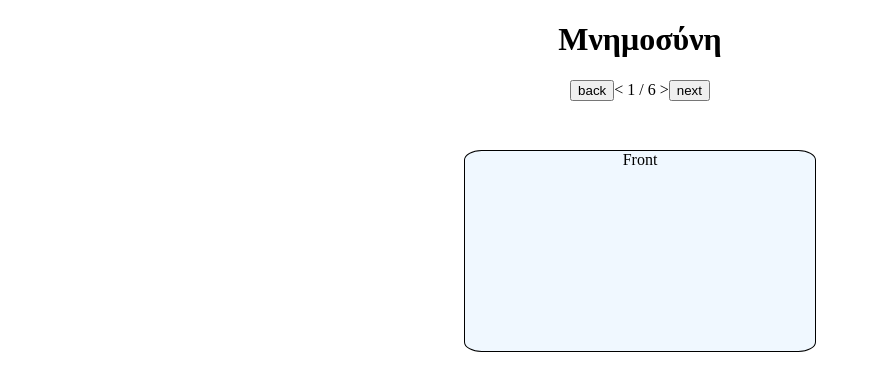
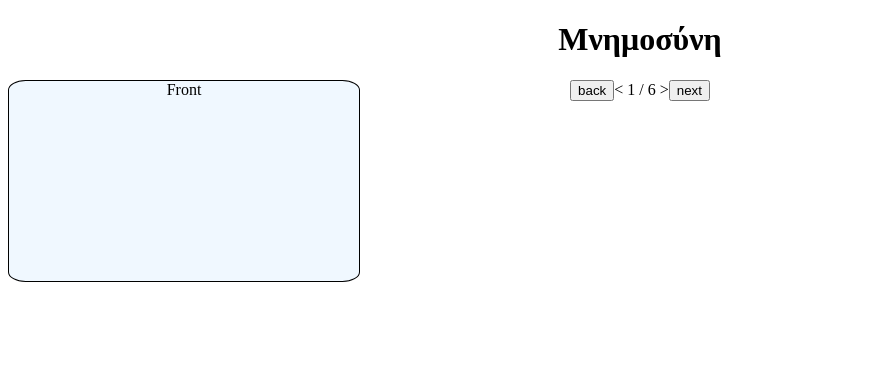
Before and after one commit to coleenhuang/Mnemosyne-front, a React (Create React App) app: page / in a window 1280 px wide. Shown: the top 390 px of the page, without its empty margins (0-871 px from the left). Built offline with nearby package versions, Linux system fonts and the light colour scheme; no server answers.

Commit message:
fixed bugs for card flipping animation

```diff
--- a/src/components/Card.js
+++ b/src/components/Card.js
@@ -2,12 +2,13 @@ import React, { useState } from 'react';
 import styles from './Card.module.css';
 
 const Card = () => {
-    const [show, setShow] = useState(true)
-    //FIXME: need to somehow nest the front and back of the card on top of one another
+    const [flip, setFlip] = useState(true)
+
     return (
-        <div className={styles.flipper} onClick={() => setShow(!show)}>
-            <div className={`${styles.front} ${styles.card_face} ${show?styles.visible:styles.hidden}`}>Front</div>
-            <div className={`${styles.back} ${styles.card_face} ${show?styles.hidden:styles.visible}`}>Back</div>
+        <div className={styles.flip_container} onClick={() => setFlip(!flip)}>
+            <div className={
+                `${styles.front} ${styles.card_face} ${flip?styles.visible:styles.hidden}`}>Front</div>
+            <div className={`${styles.back} ${styles.card_face} ${flip?styles.hidden:styles.visible}`}>Back</div>
         </div>
     )
 }
--- a/src/components/Card.module.css
+++ b/src/components/Card.module.css
@@ -1,12 +1,14 @@
-.flipper {
-    bottom: 0;
-    left: 0;
-    position: absolute;
-    right: 0;
-    top: 150px;
+.flip_container {
+    position: relative;
 }
 
 .card_face {
+    position: absolute;
+    top: 0;
+    left: 0;
+    backface-visibility: hidden;
+    overflow: hidden;
+    transition: transform .8s ease;
     width: 350px;
     height: 200px;
     border: 0.5px black solid;
@@ -15,16 +17,6 @@
     margin-right: auto;
 }
 
-.hidden {
-    transform: rotateX(-180deg) translateY(5%) scale(1.1);
-    opacity: 0;
-    z-index: 5;
-}
-
-.visible {
-    transform: none;
-    opacity: 1;
-}
 
 .front {
     background-color: aliceblue;
@@ -33,3 +25,11 @@
 .back {
     background-color: antiquewhite;
 }
+
+.visible{
+    transform: rotateX(0);
+}
+
+.hidden{
+    transform: rotateX(-180deg);
+}
```
Also changed, not shown: 1 other file (tests, documents, lock files or other folders).
